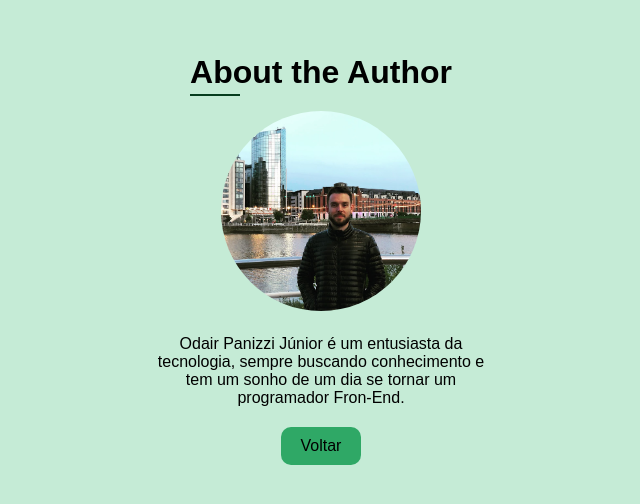
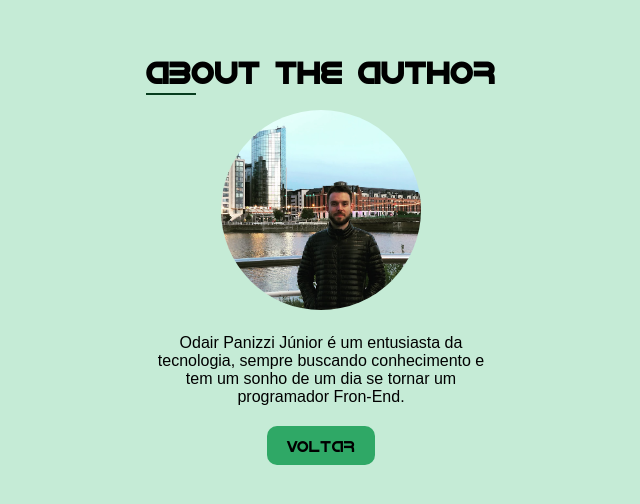
Before and after one commit to OdairPanizziJunior/Projeto-Android, a plain HTML site: page sobre.html in a window 1280 px wide. Shown: the part 126-630 px from the top of the page, without its empty margins (319-959 px from the left). Drawn offline with Linux system fonts and the light colour scheme.

Commit message:
Correção de fontes

```diff
--- a/estilo/style.css
+++ b/estilo/style.css
@@ -234,6 +234,8 @@ footer a:hover{
     margin-bottom: 20px;
     text-align: center;
     max-width: 600px;
+    font-family: var(--fonte-padrao);
+    font-weight: lighter;
 }
 
 .about-a{
@@ -242,6 +244,7 @@ footer a:hover{
     color: var(--color2);
     border-radius: 10px;
     padding: 10px 20px;
+    font-family: var(--fonte-android);
 }
 
 .about-a:hover{
@@ -250,6 +253,8 @@ footer a:hover{
 
 .about h1{
     position: relative;
+    font-family: var(--fonte-android);
+    font-size: 31px;
 }
 
 .about h1::before{
```
